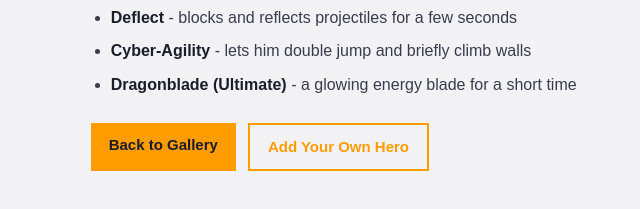
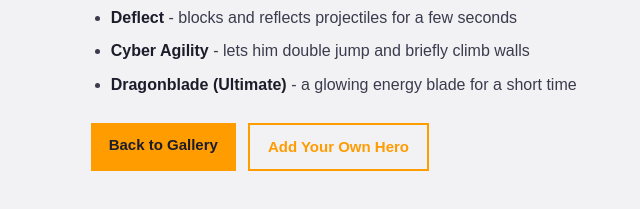
Before and after one commit to jordan-arch97/csc340-assignment2, a plain HTML site: page details.html in a window 1280 px wide. Shown: the part 573-782 px from the top of the page, 476-1116 px from the left. Drawn offline with Linux system fonts and the light colour scheme.

Commit message:
final touches

```diff
--- a/details.html
+++ b/details.html
@@ -37,7 +37,7 @@
         <li><strong>Shuriken</strong> - throws three throwing stars at once</li>
         <li><strong>Swift Strike</strong> - dashes forward through enemies, resets on a kill</li>
         <li><strong>Deflect</strong> - blocks and reflects projectiles for a few seconds</li>
-        <li><strong>Cyber-Agility</strong> - lets him double jump and briefly climb walls</li>
+        <li><strong>Cyber Agility</strong> - lets him double jump and briefly climb walls</li>
         <li><strong>Dragonblade (Ultimate)</strong> - a glowing energy blade for a short time</li>
       </ul>
 
```
